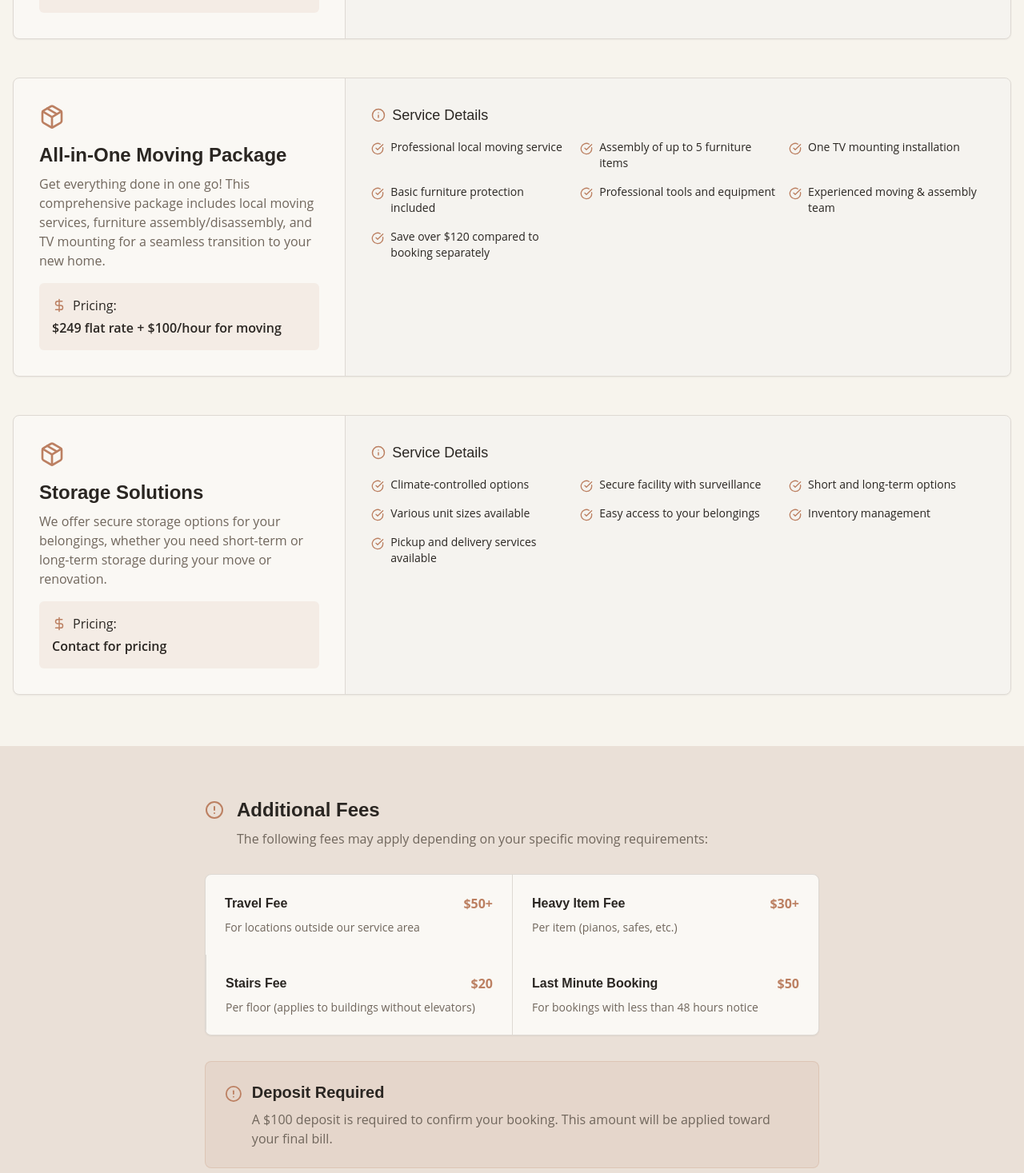
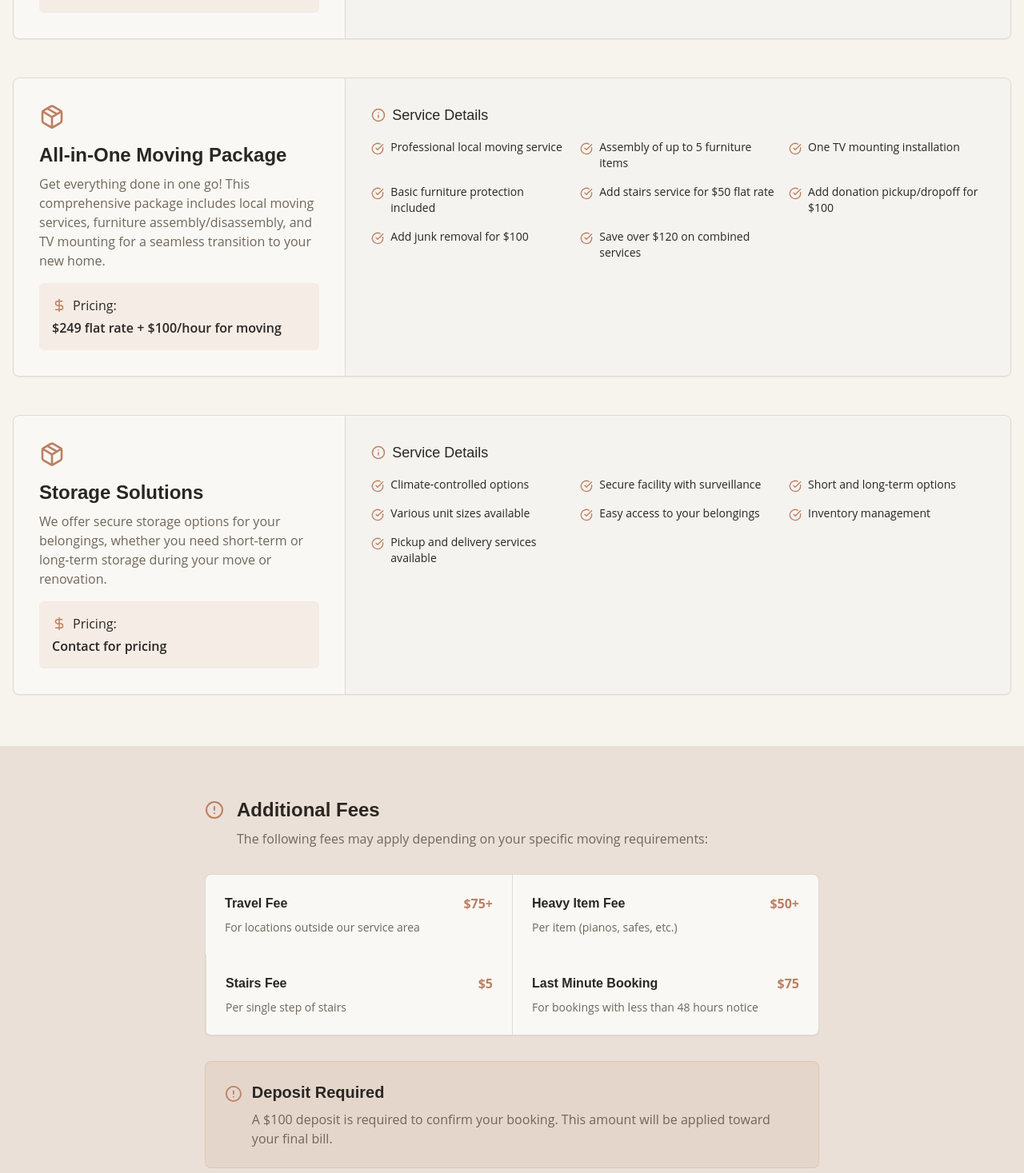
Before and after one commit to hshab610/oasis-website-whisper, a React (Vite) app: page /services in a window 1280 px wide. Shown: the part 3083-4550 px from the top of the page at 80% size. Built offline with nearby package versions, Linux system fonts and the light colour scheme.

Commit message:
Add updated pricing and service options
Update additional fees, stair fee, and all-in-one moving service. Add donation pickup and junk removal options.

```diff
--- a/src/components/home/Pricing.tsx
+++ b/src/components/home/Pricing.tsx
@@ -9,18 +9,27 @@ import {
 } from "@/components/ui/accordion";
 
 const Pricing = () => {
+  const additionalFees = [
+    { name: 'Travel Fee', description: 'For locations outside service area', price: '$75+' },
+    { name: 'Heavy Item Fee', description: 'Per item (pianos, safes, etc.)', price: '$50+' },
+    { name: 'Stairs Fee', description: 'Per single step of stairs', price: '$5' },
+    { name: 'Last Minute Booking', description: 'For bookings with less than 48 hours notice', price: '$75' }
+  ];
+
   const services = [
     {
       name: 'All-in-One Moving Package',
       price: '$249 + $100',
       unit: 'flat rate + per hour',
-      description: 'Best value! Complete moving solution including assembly and TV mounting',
+      description: 'Best value! Complete moving solution with optional add-ons',
       features: [
-        'Save over $120 compared to booking separately',
         'Professional local moving service',
         'Assembly of up to 5 furniture items',
         'One TV mounting installation',
-        'Basic furniture protection included'
+        'Add stairs service for $50 flat rate',
+        'Add donation service for $100',
+        'Add junk removal for $100',
+        'Save over $120 on combined services'
       ],
       featured: true
     },
@@ -72,13 +81,6 @@ const Pricing = () => {
         'Quick and efficient service'
       ]
     }
-  ];
-
-  const additionalFees = [
-    { name: 'Travel Fee', description: 'For locations outside service area', price: '$50+' },
-    { name: 'Heavy Item Fee', description: 'Per item (pianos, safes, etc.)', price: '$30+' },
-    { name: 'Stairs Fee', description: 'Per floor (applies to buildings without elevators)', price: '$20' },
-    { name: 'Last Minute Booking', description: 'For bookings with less than 48 hours notice', price: '$50' }
   ];
 
   return (
--- a/src/components/home/Services.tsx
+++ b/src/components/home/Services.tsx
@@ -10,9 +10,15 @@ const Services = () => {
     {
       icon: <PackageOpen size={24} />,
       title: 'All-in-One Moving Package',
-      description: 'Save over $120! Get local moving, furniture assembly, and TV mounting in one convenient package.',
+      description: 'Ultimate value! Complete moving solution with optional add-ons for donation services and junk removal.',
       link: '/services',
-      featured: true
+      featured: true,
+      pricing: [
+        'Base package: $249 + $100/hour',
+        'Add stairs service: +$50',
+        'Add donation service: +$100',
+        'Add junk removal: +$100'
+      ]
     },
     {
       icon: <Truck size={24} />,
@@ -90,7 +96,7 @@ const Services = () => {
                 {service.featured && (
                   <div className="bg-primary/10 px-3 py-1 rounded-full flex items-center gap-2">
                     <Sparkles size={16} className="text-primary" />
-                    <span className="text-sm font-medium text-primary">Save $120+</span>
+                    <span className="text-sm font-medium text-primary">Most Value</span>
                   </div>
                 )}
               </div>
@@ -98,6 +104,19 @@ const Services = () => {
                 {service.title}
               </h3>
               <p className="text-muted-foreground mb-4">{service.description}</p>
+              {service.featured && service.pricing && (
+                <div className="bg-primary/10 p-4 rounded-lg mb-4">
+                  <h4 className="font-semibold mb-2">Package Options:</h4>
+                  <ul className="space-y-2">
+                    {service.pricing.map((price, idx) => (
+                      <li key={idx} className="flex items-center gap-2 text-sm">
+                        <Badge variant="outline" className="h-2 w-2 rounded-full" />
+                        {price}
+                      </li>
+                    ))}
+                  </ul>
+                </div>
+              )}
               <Link
                 to={service.link}
                 className={`inline-flex items-center font-medium group-hover:underline
--- a/src/pages/Services.tsx
+++ b/src/pages/Services.tsx
@@ -8,6 +8,13 @@ import ServicesHero from '@/components/services/ServicesHero';
 import ServiceCard from '@/components/services/ServiceCard';
 
 const Services = () => {
+  const additionalFees = [
+    { name: 'Travel Fee', description: 'For locations outside our service area', price: '$75+' },
+    { name: 'Heavy Item Fee', description: 'Per item (pianos, safes, etc.)', price: '$50+' },
+    { name: 'Stairs Fee', description: 'Per single step of stairs', price: '$5' },
+    { name: 'Last Minute Booking', description: 'For bookings with less than 48 hours notice', price: '$75' }
+  ];
+
   const servicesData = [
     {
       icon: Truck,
@@ -109,9 +116,10 @@ const Services = () => {
         'Assembly of up to 5 furniture items',
         'One TV mounting installation',
         'Basic furniture protection included',
-        'Professional tools and equipment',
-        'Experienced moving & assembly team',
-        'Save over $120 compared to booking separately'
+        'Add stairs service for $50 flat rate',
+        'Add donation pickup/dropoff for $100',
+        'Add junk removal for $100',
+        'Save over $120 on combined services'
       ]
     },
     {
@@ -129,13 +137,6 @@ const Services = () => {
         'Pickup and delivery services available'
       ]
     }
-  ];
-
-  const additionalFees = [
-    { name: 'Travel Fee', description: 'For locations outside our service area', price: '$50+' },
-    { name: 'Heavy Item Fee', description: 'Per item (pianos, safes, etc.)', price: '$30+' },
-    { name: 'Stairs Fee', description: 'Per floor (applies to buildings without elevators)', price: '$20' },
-    { name: 'Last Minute Booking', description: 'For bookings with less than 48 hours notice', price: '$50' }
   ];
 
   return (
```
